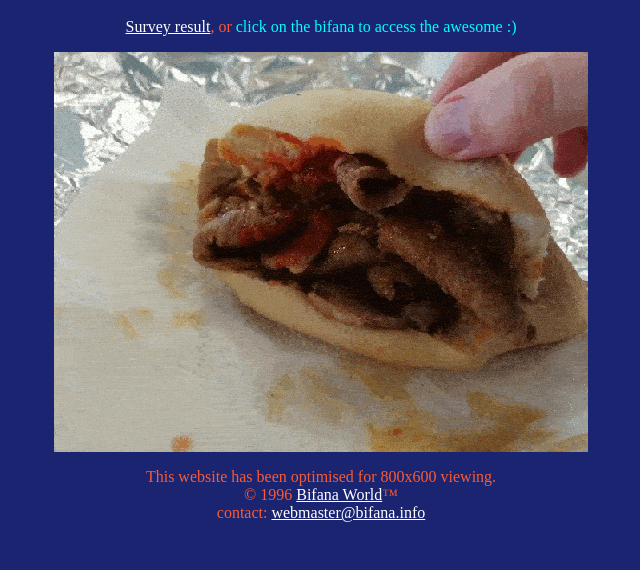
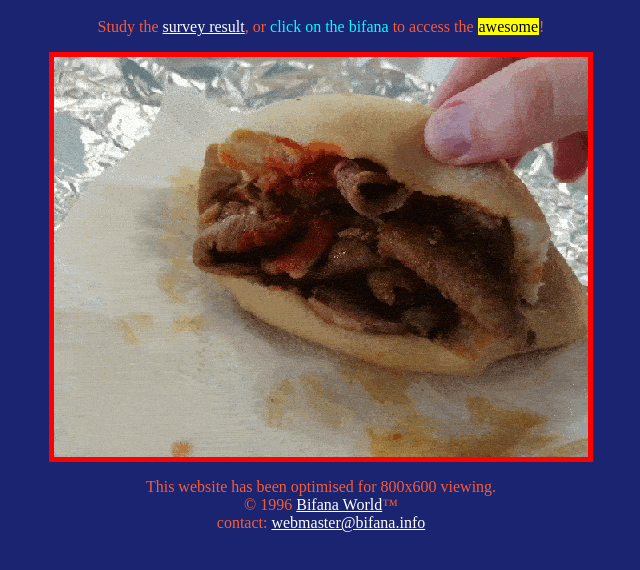
Before and after one commit to cpollet/bifana, a website: page static/index.html in a window 1280 px wide. Both pictures are taken after a click on the link "webmaster@bifana.info". Shown: the part 48-618 px from the top of the page, without its empty margins (319-959 px from the left). Drawn offline with Linux system fonts and the light colour scheme.

Commit message:
Improve UI

```diff
--- a/static/index.html
+++ b/static/index.html
@@ -10,6 +10,14 @@
 		a, a:visited {
 			color: white;
 		}
+		img {
+			border: 5px solid red;
+		}
+		.awesome {
+			color: black;
+			background-color: yellow;
+			padding: 0 1px
+		}
 		.blink_me {
 			color: cyan;
 			animation: blinker 1s step-start infinite;
@@ -20,23 +28,27 @@
 			}
 		}
 	</style>
+	<script>
+		function message(e) {
+			alert("Haha.");
+			return false;
+		}
+	</script>
 </head>
 <body>
 	<center>
 		<h1>-= Welcome to bifana world =-</h1>
 		<p>
-			<a href="https://docs.google.com/spreadsheets/d/1MI-PZAg4YPkuwh_PAZlIIQw15jc5aIU0GXf5-BEAqwM/edit?usp=sharing">Survey result</a>, or
-			<span class="blink_me">click on the bifana to access the awesome :)</span>
+			Study the <a href="https://docs.google.com/spreadsheets/d/1MI-PZAg4YPkuwh_PAZlIIQw15jc5aIU0GXf5-BEAqwM/edit?usp=sharing">survey result</a>, or
+			<span class="blink_me">click on the bifana</span> to access the <span class="awesome">awesome</span>!
 		</p>
-		<a href="http://stats.bifana.info/d/bifana/bifana?orgId=1"><img src="bifana.gif"></a>
-
-
+		<a href="http://stats.bifana.info/d/bifana/bifana?orgId=1" title="yummy"><img src="bifana.gif" alt="THE bifana"></a>
 		<p>
 			This website has been optimised for 800x600 viewing.
 			<br>
 			&copy; 1996 <a href="https://github.com/cpollet/bifana">Bifana World</a>&trade;
 			<br>
-			contact: <a href="#">webmaster@bifana.info</a>
+			contact: <a href="#" onclick="return message()">webmaster@bifana.info</a>
 		</p>
 	</center>
 </body>
```
